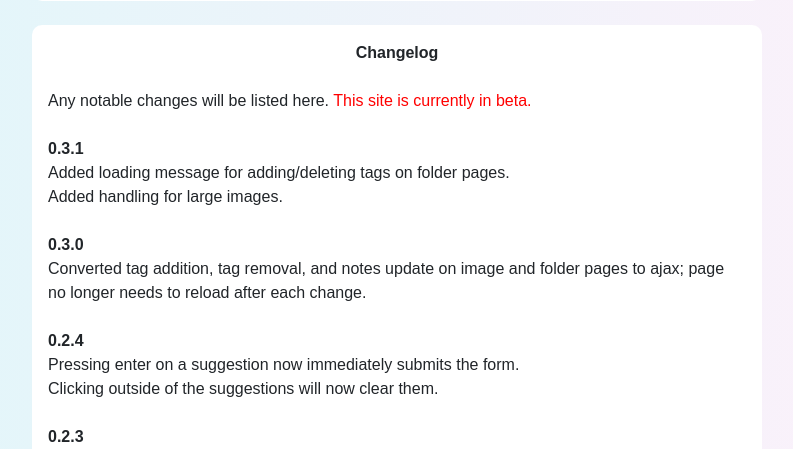
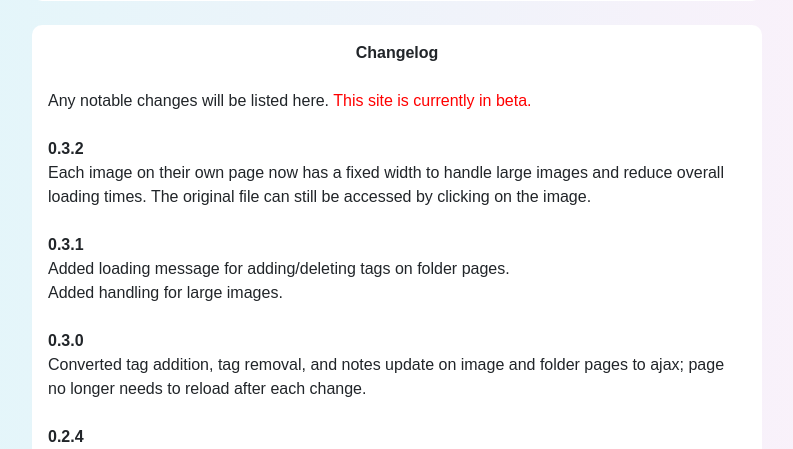
Before and after one commit to camelfantasy/hibike-euphonium-archive, a Python web app: template flask_app/templates/about.html in a window 1280 px wide. Shown: the part 381-830 px from the top of the page, without its empty margins (243-1036 px from the left). Run offline with Jinja, Linux system fonts and the light colour scheme; the template is opened without the code that fills it, so the values that code supplies are empty; some libraries are stand-ins or nearby versions.

Commit message:
set image widths

```diff
--- a/flask_app/templates/about.html
+++ b/flask_app/templates/about.html
@@ -34,6 +34,13 @@
             <div>
                 Any notable changes will be listed here.
                 <span style="color:red">This site is currently in beta.</span>
+            </div>
+            <br>
+            <div>
+                <b>0.3.2</b>
+                <br>
+                Each image on their own page now has a fixed width to handle large images and reduce overall loading times.
+                The original file can still be accessed by clicking on the image.
             </div>
             <br>
             <div>
```
Also changed, not shown: flask_app/templates/image.html (+2 -12 lines).
